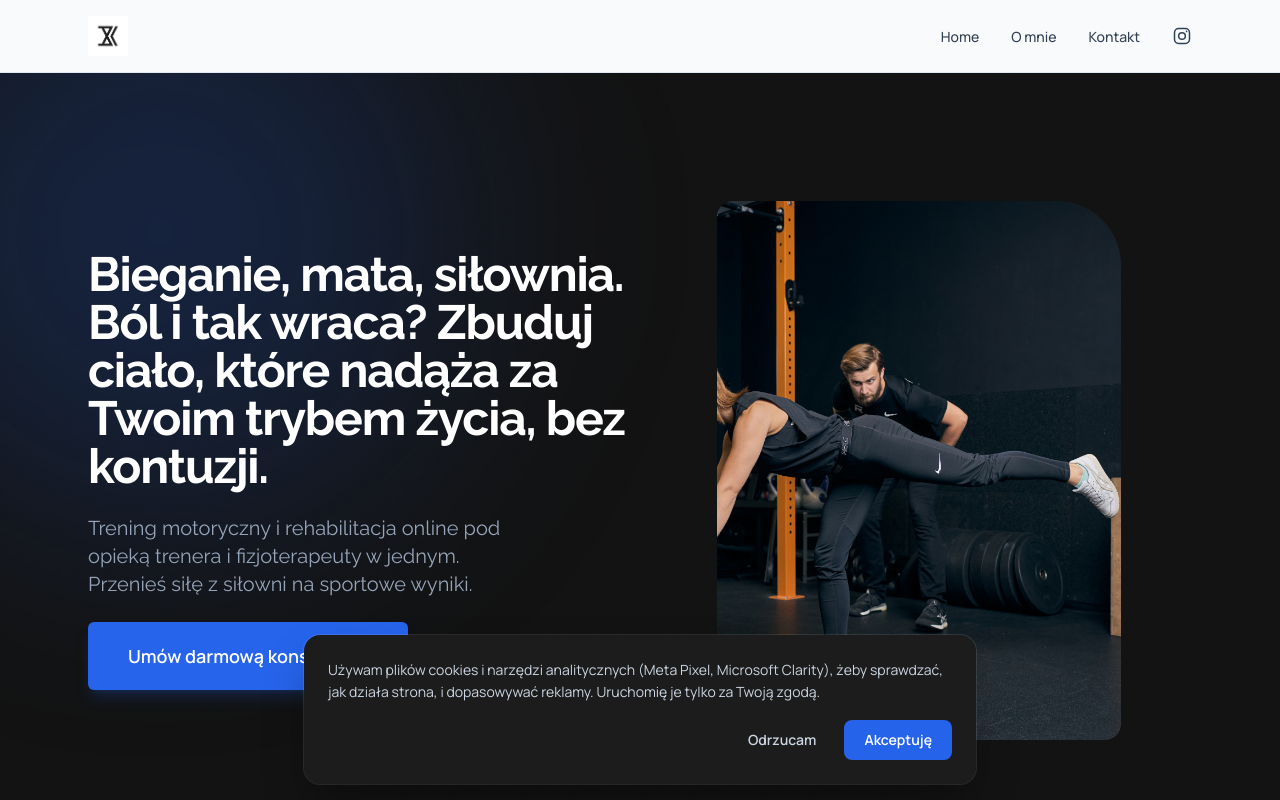
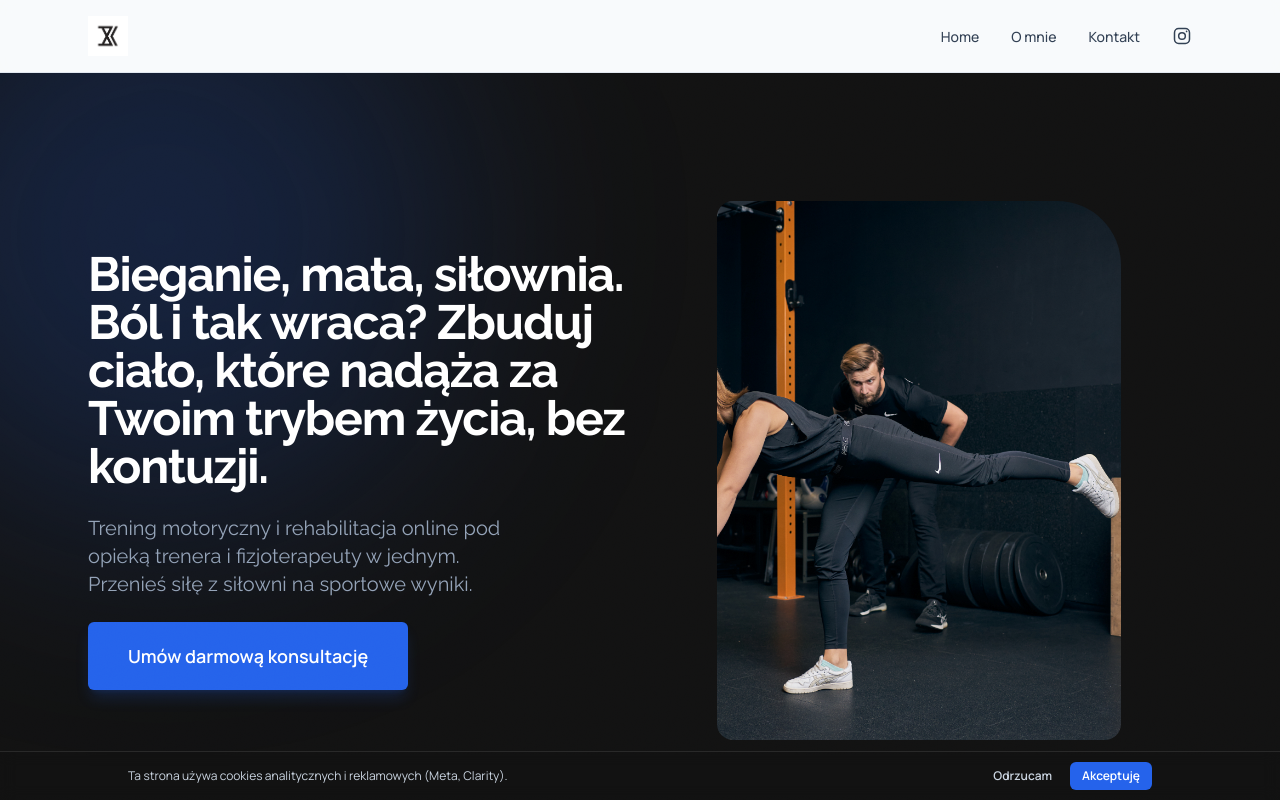
Before and after one commit to matkierat/landing-page, a Next.js app: page / in a window 1280 px wide. Shown: the top 800 px of the page. Built offline with nearby package versions, Linux system fonts and the light colour scheme.

Commit message:
Update Analytics.tsx

```diff
--- a/components/Analytics.tsx
+++ b/components/Analytics.tsx
@@ -81,28 +81,29 @@ export default function Analytics() {
         <div
           role="dialog"
           aria-label="Zgoda na pliki cookies"
-          className="fixed inset-x-4 bottom-4 z-50 mx-auto max-w-2xl rounded-2xl bg-dark-soft p-5 text-white shadow-2xl shadow-black/40 ring-1 ring-white/10 sm:p-6"
+          className="fixed inset-x-0 bottom-0 z-50 border-t border-white/10 bg-dark/95 px-4 py-2.5 text-white backdrop-blur"
         >
-          <p className="text-sm leading-relaxed text-slate-300">
-            Używam plików cookies i narzędzi analitycznych (Meta Pixel,
-            Microsoft Clarity), żeby sprawdzać, jak działa strona, i
-            dopasowywać reklamy. Uruchomię je tylko za Twoją zgodą.
+          <div className="mx-auto flex max-w-5xl items-center justify-between gap-3">
+            <p className="text-xs leading-snug text-slate-300">
+              Ta strona używa cookies analitycznych i reklamowych (Meta,
+              Clarity).
             </p>
-          <div className="mt-4 flex flex-col gap-2 sm:flex-row sm:justify-end">
+            <div className="flex shrink-0 gap-1.5">
               <button
                 type="button"
                 onClick={() => choose("denied")}
-              className="rounded-lg px-5 py-2.5 text-sm font-semibold text-slate-300 transition-colors hover:bg-white/10 focus-visible:outline-none focus-visible:ring-2 focus-visible:ring-accent-light active:scale-[0.98]"
+                className="rounded-md px-3 py-1.5 text-xs font-semibold text-slate-300 transition-colors hover:bg-white/10 focus-visible:outline-none focus-visible:ring-2 focus-visible:ring-accent-light active:scale-[0.98]"
               >
                 Odrzucam
               </button>
               <button
                 type="button"
                 onClick={() => choose("granted")}
-              className="rounded-lg bg-accent px-5 py-2.5 text-sm font-semibold text-white transition-colors hover:bg-accent-light focus-visible:outline-none focus-visible:ring-2 focus-visible:ring-accent-light focus-visible:ring-offset-2 focus-visible:ring-offset-dark-soft active:scale-[0.98]"
+                className="rounded-md bg-accent px-3 py-1.5 text-xs font-semibold text-white transition-colors hover:bg-accent-light focus-visible:outline-none focus-visible:ring-2 focus-visible:ring-accent-light active:scale-[0.98]"
               >
                 Akceptuję
               </button>
+            </div>
           </div>
         </div>
       )}
```
Lines whose indentation alone changed are shown as unchanged.
